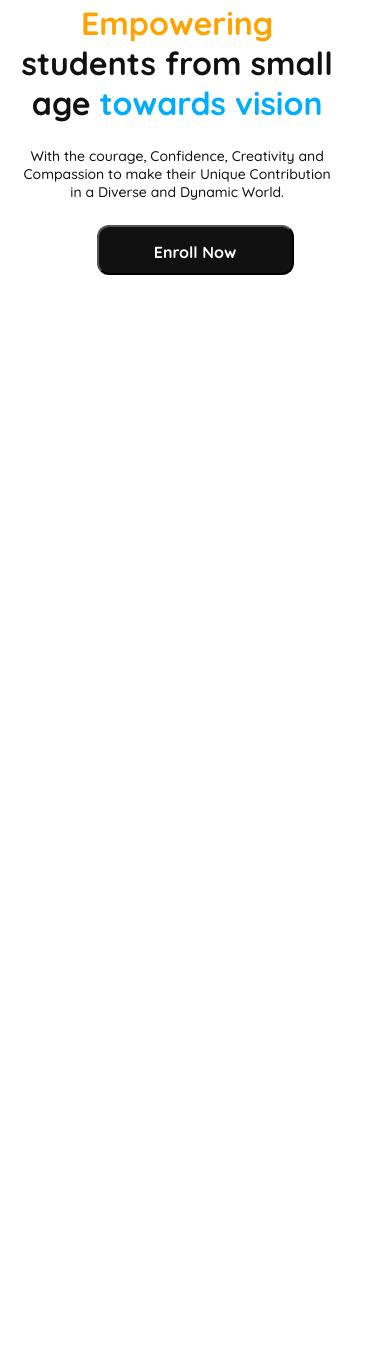
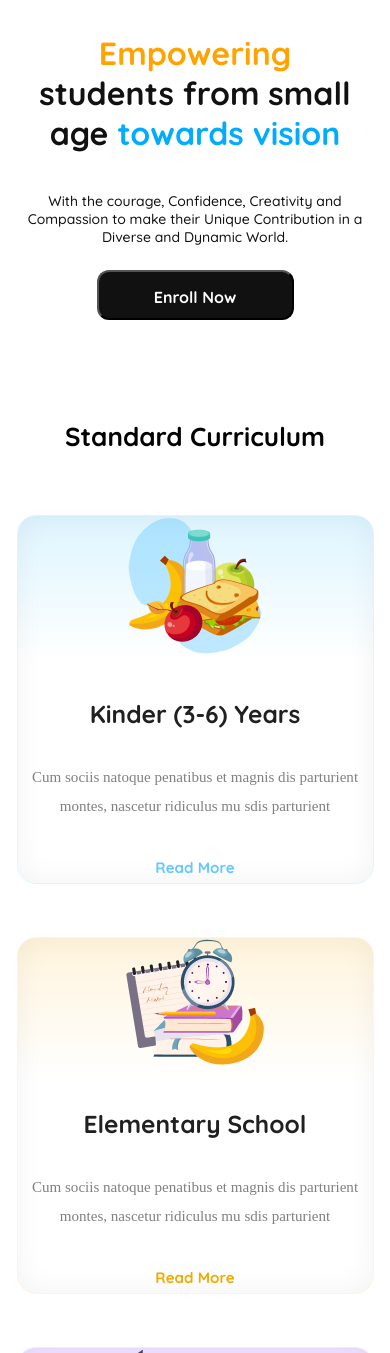
Before and after one commit to mdbulbulhasan/Kids-School-B11-A2--Assignment-2, a plain HTML site: page index.html in a window 390 px wide. Shown: the part 647-2000 px from the top of the page. Before the commit the page ends 1022 px from the top, so only its background shows below. Drawn offline with Linux system fonts and the light colour scheme.

Commit message:
Add curriculam section and also make it responsive

```diff
--- a/index.html
+++ b/index.html
@@ -36,9 +36,9 @@
               <i class="fa-solid fa-bars"></i>
             </div>
           </div>
-            <div>
-              <hr>
-            </div>
+          <div>
+            <hr />
+          </div>
         </nav>
         <!-- Navbar Section End -->
       </header>
@@ -46,7 +46,10 @@
         <!-- Hero Section Satrt -->
         <section class="hero">
           <div class="left">
-            <h1><span class="yellow">Empowering</span> students from small age <span class="skyblue">towards vision</span></h1>
+            <h1>
+              <span class="yellow">Empowering</span> students from small age
+              <span class="skyblue">towards vision</span>
+            </h1>
             <p>
               With the courage, Confidence, Creativity and Compassion to make
               their Unique Contribution in a Diverse and Dynamic World.
@@ -60,10 +63,48 @@
           </div>
         </section>
         <!-- Hero Section End -->
+
+        <section class="curriculum">
+          <div class="heading-2">
+            <h1>Standard Curriculum</h1>
+          </div>
+
+          <div class="card">
+            <div class="card-content gradient-1">
+              <img src="./assets/kinder.png" alt="" />
+              <h1>Kinder (3-6) Years</h1>
+              <p>
+                Cum sociis natoque penatibus et magnis dis parturient montes,
+                nascetur ridiculus mu sdis parturient
+              </p>
+              <button class="btn"><span class="b-1">Read More</span></button>
+            </div>
+            <div class="card-content gradient-2">
+              <img src="./assets/elementary.png" alt="" />
+              <h1>Elementary School</h1>
+              <p>
+                Cum sociis natoque penatibus et magnis dis parturient montes,
+                nascetur ridiculus mu sdis parturient
+              </p>
+              <button class="btn"><span class="b-2">Read More</span></button>
+            </div>
+            <div class="card-content gradient-3">
+              <img src="./assets/middle.png" alt="" />
+              <h1>Middle (10-16) Years</h1>
+              <p>
+                Cum sociis natoque penatibus et magnis dis parturient montes,
+                nascetur ridiculus mu sdis parturient
+              </p>
+              <button class="btn"><span class="b-3">Read More</span></button>
+            </div>
+          </div>
+
+          <div class="slider-btn">
+            <button class="btn-1"><i class="fa-solid fa-chevron-right"></i></button>
+            <button class="btn-2"><i class="fa-solid fa-chevron-left"></i></button>
+          </div>
+        </section>
       </main>
     </div>
-
-
-
   </body>
 </html>
--- a/styles/style.css
+++ b/styles/style.css
@@ -220,6 +220,9 @@ hr {
     width: 357px;
     height: auto;
   }
+  .hero .right .image {
+    margin: 20px 10.21px;
+  }
   .hero .right img {
     width: 100%;
     height: auto;
@@ -231,6 +234,8 @@ hr {
     flex-direction: column;
     justify-content: center;
     align-items: center;
+    margin: 0;
+    padding: 0;
   }
   .hero .left h1,
   p,
@@ -243,13 +248,18 @@ hr {
     font-size: 32px;
     line-height: 40px;
     text-align: center;
+    margin: auto;
+    padding: 15px;
   }
   .hero .left p {
+    color: rgb(17, 17, 17);
     font-family: Quicksand;
     font-size: 14px;
     font-weight: 500;
     line-height: 18px;
+    letter-spacing: 0%;
     text-align: center;
+    padding: 0;
   }
   .hero .left button {
     font-family: Quicksand;
@@ -261,3 +271,193 @@ hr {
 /* Mobile Responsive for Hero Section */
 
 /* Hero Section End */
+
+/* Curriculum Section Start */
+.curriculum {
+  max-width: 100%;
+  height: auto;
+  margin: 100px 141px;
+  display: flex;
+  flex-direction: column;
+  justify-content: center;
+  align-items: center;
+  gap: 50px;
+  background-image: url("../assets/bg.png");
+  background-size: cover;
+  background-position: center;
+}
+
+.heading-2 h1 {
+  color: rgb(0, 0, 0);
+  font-family: Quicksand;
+  font-size: 46px;
+  font-weight: 700;
+  line-height: 57.5px;
+  letter-spacing: 0%;
+  text-align: center;
+  margin: 80px 0px;
+  padding: 60px 0px 60px 0px;
+}
+
+.card {
+  display: flex;
+  justify-content: center;
+  align-items: center;
+  gap: 28.29px;
+}
+
+.card-content {
+  display: flex;
+  flex-direction: column;
+  justify-content: center;
+  align-items: center;
+  padding: 0.94px;
+}
+.card-content h1 {
+  color: rgb(32, 32, 32);
+  font-family: Quicksand;
+  font-size: 24.52px;
+  font-weight: 700;
+  line-height: 30.65px;
+  letter-spacing: 0%;
+  text-align: center;
+  margin-top: 44.45px;
+}
+.card-content p {
+  color: rgb(128, 128, 128);
+  font-family: Raleway;
+  font-size: 15.09px;
+  font-weight: 500;
+  line-height: 28.3px;
+  letter-spacing: 0%;
+  text-align: center;
+  margin-top: 33.48px;
+  margin-bottom: 33.67px;
+}
+.gradient-1 {
+  box-sizing: border-box;
+  border: 0.94px solid rgb(222, 245, 255);
+  border-radius: 18.86px;
+  box-shadow: inset 0px 0px 28.3px 0.94px rgba(0, 0, 0, 0.05);
+  background: linear-gradient(
+      180deg,
+      rgb(222, 245, 255),
+      rgba(255, 255, 255, 0) 40%
+    ),
+    rgb(255, 255, 255);
+}
+.gradient-2 {
+  box-sizing: border-box;
+  border: 0.94px solid rgb(255, 244, 220);
+  border-radius: 18.86px;
+  box-shadow: inset 0px 0px 28.3px 0.94px rgba(0, 0, 0, 0.05);
+  background: linear-gradient(
+      180deg,
+      rgb(255, 244, 220),
+      rgba(255, 255, 255, 0) 40%
+    ),
+    rgb(255, 255, 255);
+}
+.gradient-3 {
+  box-sizing: border-box;
+  border: 0.94px solid rgb(242, 232, 255);
+  border-radius: 18.86px;
+  box-shadow: inset 0px 0px 28.3px 0.94px rgba(0, 0, 0, 0.05);
+  background: linear-gradient(
+      180deg,
+      rgb(238, 225, 255),
+      rgba(255, 255, 255, 0) 40%
+    ),
+    rgb(255, 255, 255);
+}
+.card-content .btn {
+  font-family: Quicksand;
+  font-size: 15.09px;
+  font-weight: 700;
+  line-height: 28.3px;
+  letter-spacing: 0%;
+  text-align: center;
+  border: none;
+  background: none;
+}
+.card-content .b-1 {
+  color: rgb(100, 200, 255);
+}
+.card-content .b-2 {
+  color: rgb(240, 170, 0);
+}
+.card-content .b-3 {
+  color: rgb(135, 0, 255);
+}
+.slider-btn {
+  display: flex;
+  justify-content: center;
+  align-items: center;
+  gap: 10px;
+  margin: 60px 0;
+}
+.slider-btn .btn-1 {
+  color: rgb(255, 255, 255);
+  font-family: Font Awesome 5 Free;
+  font-size: 24px;
+  font-weight: 900;
+  line-height: 24px;
+  letter-spacing: 0%;
+  text-align: center;
+  width: 60px;
+  height: 60px;
+  border-radius: 30px;
+  /* Orange */
+  background: rgb(254, 163, 1);
+  border: none;
+  cursor: pointer;
+}
+.slider-btn .btn-2 {
+  color: rgb(255, 255, 255);
+  font-family: Font Awesome 5 Free;
+  font-size: 24px;
+  font-weight: 900;
+  line-height: 24px;
+  letter-spacing: 0%;
+  text-align: center;
+  width: 60px;
+  height: 60px;
+  border-radius: 30px;
+  background: rgb(254, 163, 1);
+  border: none;
+  cursor: pointer;
+}
+
+/* Make Curriculam Responsive */
+@media screen and (max-width: 576px) {
+  .curriculum {
+    max-width: 100%;
+    height: auto;
+    margin: 0;
+    padding: 0;
+  }
+  .heading-2 h1 {
+    width: 100%;
+    height: auto;
+    color: rgb(0, 0, 0);
+    font-family: Quicksand;
+    font-size: 26px;
+    font-weight: 700;
+    line-height: 33px;
+    letter-spacing: 0%;
+    text-align: center;
+    margin: 0;
+    padding: 0;
+  }
+  .card {
+    flex-direction: column;
+  }
+  .card-content {
+    margin: 12.3px 16.5px;
+  }
+  .slider-btn {
+    display: none;
+  }
+}
+/* Make Curriculam Responsive */
+/* Curriculum Section End */
```
